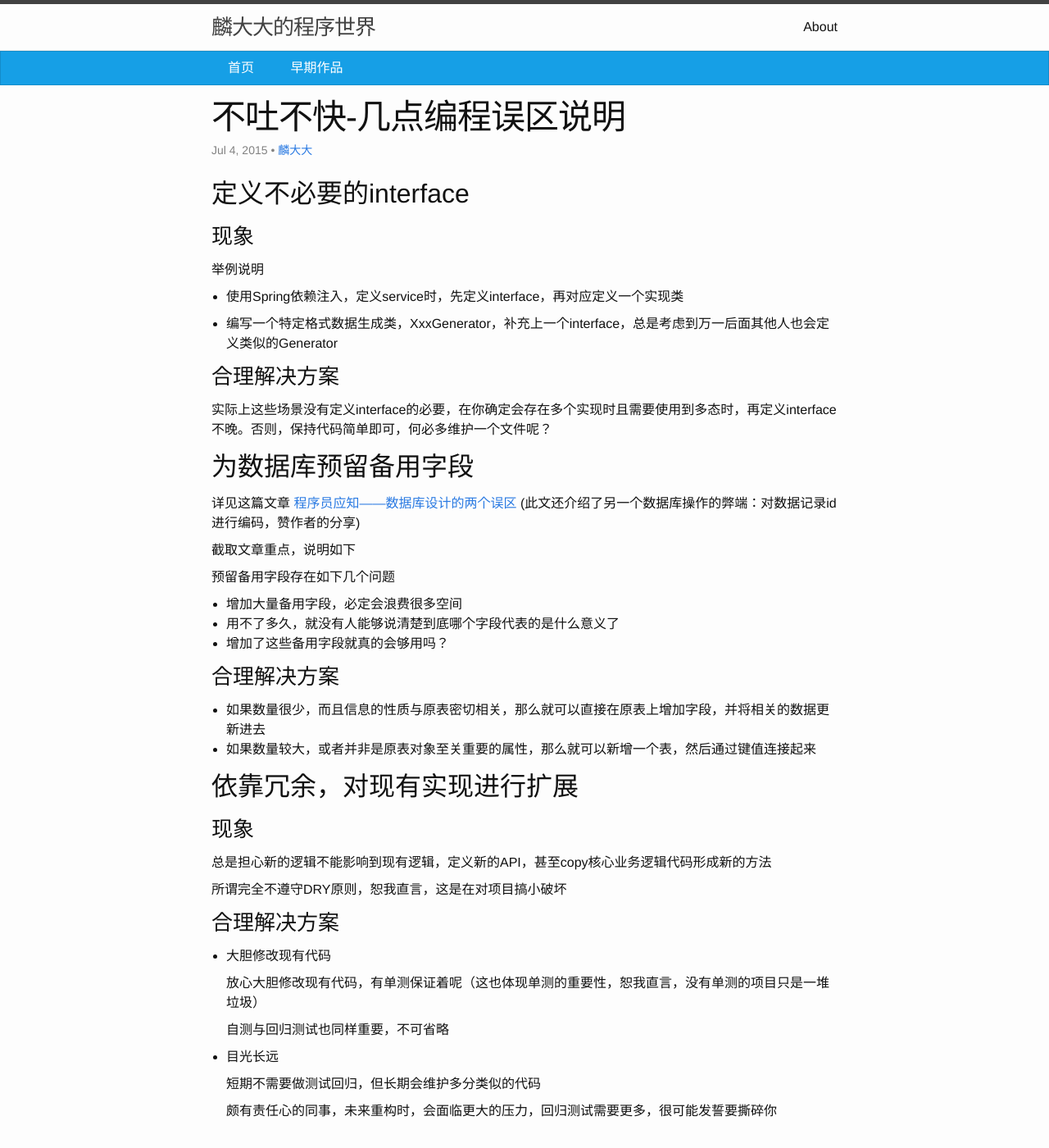
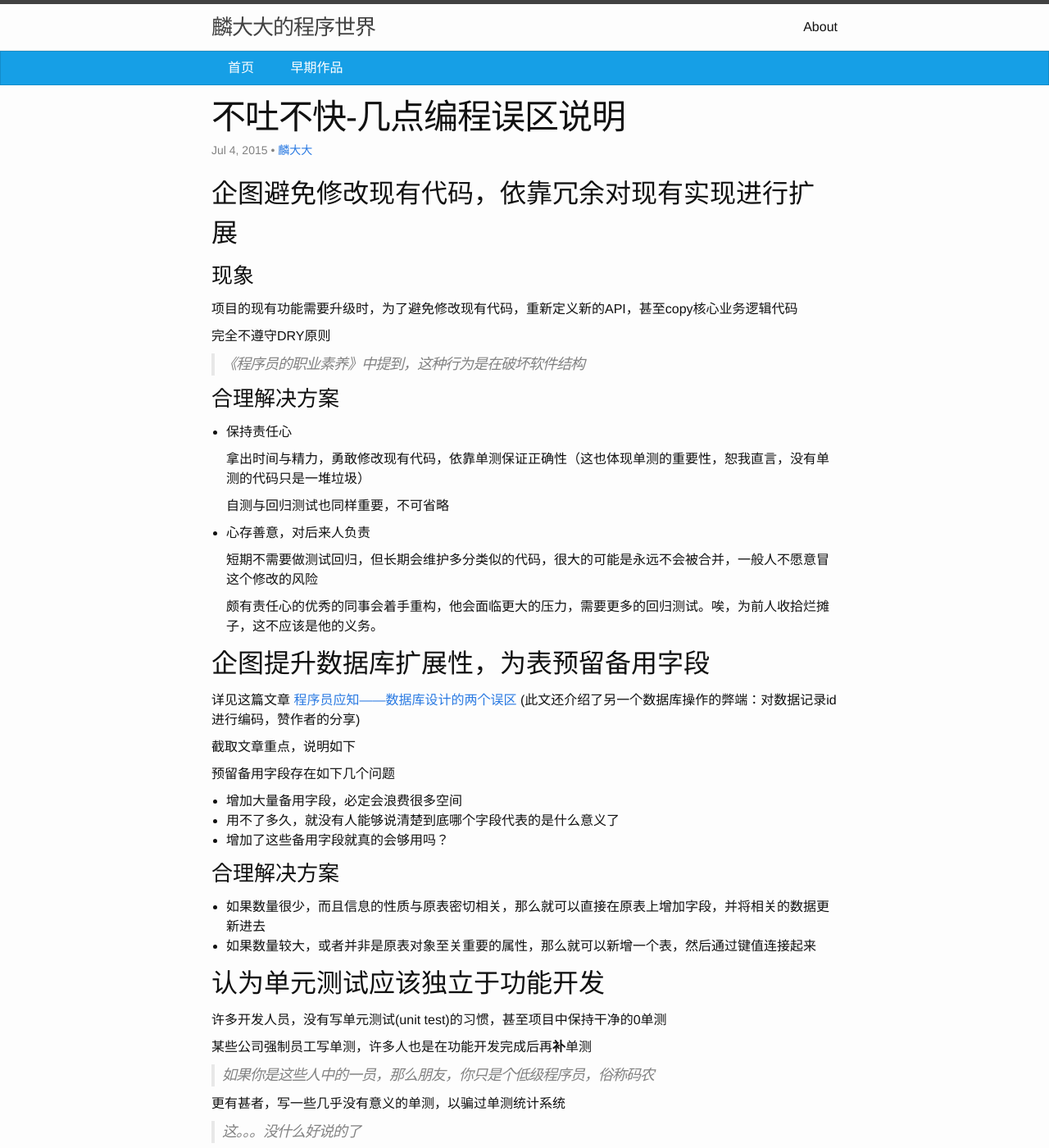
Before and after one commit to HungryAnt/hungryant.github.io, a Jekyll site: the page built from _posts/2015-07-04-programmin-mistakes.markdown, in a window 1280 px wide and 1400 px high. Shown: the whole window at 82% size. Built offline with Jekyll 4.4.1, drawn with Linux system fonts in a browser that asks for light colours; comment, search, counter and statistics services are not loaded; some of the changed text lies outside the part shown.

Commit message:
update post:mistakes of programing

```diff
--- a/_posts/2015-07-04-programmin-mistakes.markdown
+++ b/_posts/2015-07-04-programmin-mistakes.markdown
@@ -6,22 +6,32 @@ categories: experience
 ---
 
 
-## 定义不必要的interface
+## 企图避免修改现有代码，依靠冗余对现有实现进行扩展
 
 ### 现象
 
-举例说明
+项目的现有功能需要升级时，为了避免修改现有代码，重新定义新的API，甚至copy核心业务逻辑代码
 
-- 使用Spring依赖注入，定义service时，先定义interface，再对应定义一个实现类
+完全不遵守DRY原则
 
-- 编写一个特定格式数据生成类，XxxGenerator，补充上一个interface，总是考虑到万一后面其他人也会定义类似的Generator
+> 《程序员的职业素养》中提到，这种行为是在破坏软件结构
 
 ### 合理解决方案
 
-实际上这些场景没有定义interface的必要，在你确定会存在多个实现时且需要使用到多态时，再定义interface不晚。否则，保持代码简单即可，何必多维护一个文件呢？
+- 保持责任心
+
+	拿出时间与精力，勇敢修改现有代码，依靠单测保证正确性（这也体现单测的重要性，恕我直言，没有单测的代码只是一堆垃圾）
+
+	自测与回归测试也同样重要，不可省略
+
+- 心存善意，对后来人负责
+
+	短期不需要做测试回归，但长期会维护多分类似的代码，很大的可能是永远不会被合并，一般人不愿意冒这个修改的风险
+
+	颇有责任心的优秀的同事会着手重构，他会面临更大的压力，需要更多的回归测试。唉，为前人收拾烂摊子，这不应该是他的义务。
 
 
-## 为数据库预留备用字段
+## 企图提升数据库扩展性，为表预留备用字段
 
 详见这篇文章 [程序员应知——数据库设计的两个误区](http://www.51testing.com/html/94/n-246394.html)
 (此文还介绍了另一个数据库操作的弊端：对数据记录id进行编码，赞作者的分享)
@@ -40,24 +50,40 @@ categories: experience
 - 如果数量较大，或者并非是原表对象至关重要的属性，那么就可以新增一个表，然后通过键值连接起来
 
 
-## 依靠冗余，对现有实现进行扩展
+## 认为单元测试应该独立于功能开发
 
-### 现象
+许多开发人员，没有写单元测试(unit test)的习惯，甚至项目中保持干净的0单测
 
-总是担心新的逻辑不能影响到现有逻辑，定义新的API，甚至copy核心业务逻辑代码形成新的方法
+某些公司强制员工写单测，许多人也是在功能开发完成后再**补**单测
 
-所谓完全不遵守DRY原则，恕我直言，这是在对项目搞小破坏
+> 如果你是这些人中的一员，那么朋友，你只是个低级程序员，俗称码农
+
+更有甚者，写一些几乎没有意义的单测，以骗过单测统计系统
+
+> 这。。。没什么好说的了
 
 ### 合理解决方案
 
-- 大胆修改现有代码
+你要做的
 
-	放心大胆修改现有代码，有单测保证着呢（这也体现单测的重要性，恕我直言，没有单测的项目只是一堆垃圾）
+- 学习掌握单元测试框架使用方法，通畅都非常简单，java使用JUnit，python、ruby等脚本语言也都内置了单测类库
 
-	自测与回归测试也同样重要，不可省略
+- 尝试在开发的过程中，编写单测，你可以写完一两个方法，立即补上一个单测，运行通过，在进入编写下一个方法
 
-- 目光长远
+你应该理解的
 
-	短期不需要做测试回归，但长期会维护多分类似的代码
+- 及时编写单测，能够让你在第一时间发现错误，并在短短数分钟之内进行修复。
 
-	颇有责任心的同事，未来重构时，会面临更大的压力，回归测试需要更多，很可能发誓要撕碎你
+- 写单测越是及时，越能减少你的开发时间。 补单测，起不到节约时间的效果
+
+- 通过足够的单测覆盖，你可能做到在项目提测后，bug数为0
+
+- 写单测如同写实现代码，你同样应当遵循DRY原则，不应该存在代码重复。许多表面上技术还不错的开发者，写的单测代码冗余至极。只能说，还是功力有限
+
+- 单测应该是没有上下文依赖，独立可运行
+
+	如果你依赖数据库，你应该用内存数据库替代
+
+	如果你依赖后台服务，你应该在上层就mock掉；如果你觉得真有必要，你也可以费力编写一个mock server服务，运行单测时自动启动
+
+- 单测不能依赖前后执行顺序，随时都应当可以执行任何一个或一批单测方法
```
Also changed, not shown: _drafts/draft01.markdown (+15 -0 lines).
